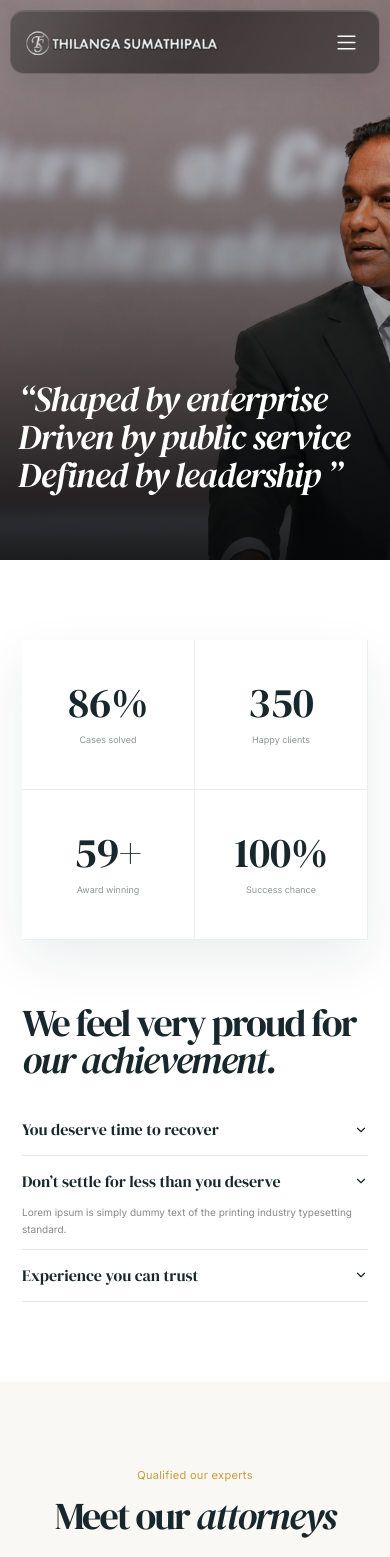
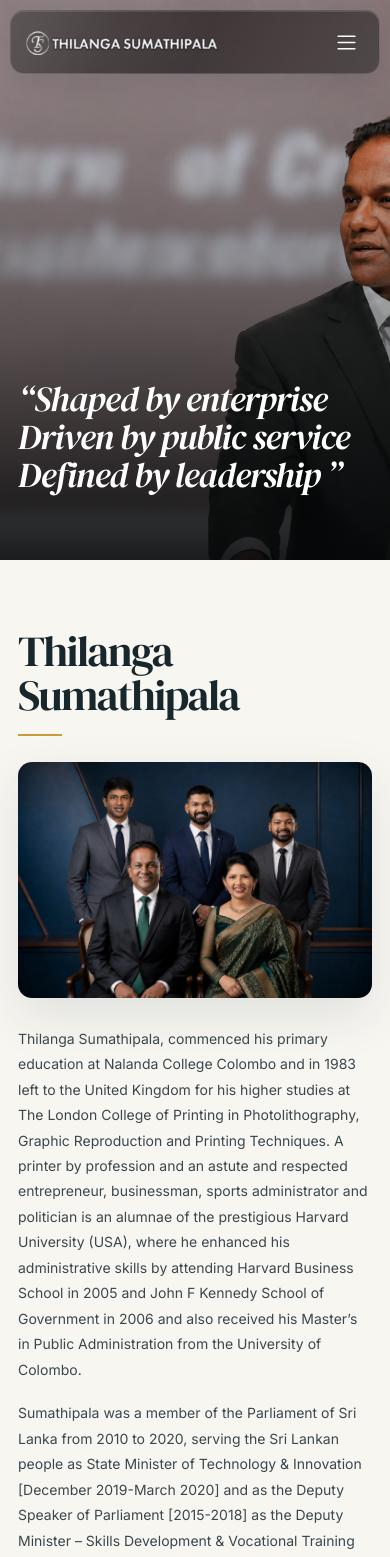
Before and after one commit to DIGIsumi2026/thilanga.lk, a React (Vite) app in the folder frontend/: page /about-me in a window 390 px wide. Shown: the top 1557 px of the page. Built offline with nearby package versions, Linux system fonts and the light colour scheme.

Commit message:
family- biography

```diff
--- a/frontend/src/assets/imageAssets.ts
+++ b/frontend/src/assets/imageAssets.ts
@@ -19,6 +19,9 @@ import quoteBackground from "../assets/images/hero/quote/quote-background.png";
 //about page
 //hero
 import aboutHero from "../assets/images/about/about-hero.png";
+
+//family image
+import aboutFanily from "../assets/images/about/about-family.png";
 
 import about from "./images/about.jpg";
 import innerAbout from "./images/inner-about.jpg";
@@ -70,6 +73,7 @@ export const imageAssets = {
 
   about: {
     hero: aboutHero,
+    family: aboutFanily,
   },
   practice: {
     businessLaw: practice1,
--- a/frontend/src/pages/About.tsx
+++ b/frontend/src/pages/About.tsx
@@ -1,7 +1,6 @@
 import { motion } from "framer-motion";
 import AboutIntro from "../sections/about/AboutIntro";
-import AchievementSection from "../sections/home/AchievementSection";
-import AttorneysSection from "../sections/home/AttorneysSection";
+import AboutBiography from "../sections/about/AboutBiography";
 import "../styles/about.css";
 export default function About() {
   return (
@@ -11,8 +10,7 @@ export default function About() {
       exit={{ opacity: 0 }}
     >
       <AboutIntro />
-      <AchievementSection />
-      <AttorneysSection />
+      <AboutBiography/>
     </motion.main>
   );
 }
--- /dev/null
+++ b/frontend/src/sections/about/AboutBiography.tsx
@@ -0,0 +1,156 @@
+import {useEffect,useRef} from 'react';
+import {animate,stagger} from 'animejs';
+import {imageAssets} from '../../assets/imageAssets';
+
+const biographyParagraphs = [
+  `Thilanga Sumathipala, commenced his primary education at Nalanda College Colombo and in 1983 left to the United Kingdom for his higher studies at The London College of Printing in Photolithography, Graphic Reproduction and Printing Techniques. A printer by profession and an astute and respected entrepreneur, businessman, sports administrator and politician is an alumnae of the prestigious Harvard University (USA), where he enhanced his administrative skills by attending Harvard Business School in 2005 and John F Kennedy School of Government in 2006 and also received his Master’s in Public Administration from the University of Colombo.`,
+
+  `Sumathipala was a member of the Parliament of Sri Lanka from 2010 to 2020, serving the Sri Lankan people as State Minister of Technology & Innovation [December 2019-March 2020] and as the Deputy Speaker of Parliament [2015-2018] as the Deputy Minister – Skills Development & Vocational Training [2015].`,
+
+  `A dedicated family man, Sumathipala and his wife Samadara have three sons, Udhantha, Dulantha and Sajantha, all of who are following in their father’s footsteps as astute minded young professionals.`,
+
+  `The son of late U W Sumathipala, doyen of the post-independence era business world and the world of Arts in Sri Lanka as a producer of world-class movies and Late Milina Sumathipala PhD, a pious Buddhist and philanthropist an addition to also being an astute and visionary business-woman, young and ambitious Sumathipala got his first taste of the corporate world in [1986] as a mere teen when his father’s untimely demise left the responsibilities of nurturing the families diversified business holdings on his shoulders.`,
+
+  `Exhibiting the vision, acumen, pragmatism and dedication that have grown to be synonymous with his personal and professional personae even from that tender age, Sumathipala together with his close-knit family of five sisters and brother, nurtured and grew the diverse business holdings of construction, trade, publications, media, sport, and financial services over a period of 28 years prior to stepping down from active business to pursue his personal passions – sport and politics.`,
+
+  `A passionate Cricketer, and globally respected Sports Administrator, Sumathipala was elected and served numerous terms as the President of Sri Lanka Cricket, the President of the Asian Cricket Council, and as a Director of the International Cricket Council.`,
+];
+
+const AboutBiography = () => {
+  const sectionRef = useRef<HTMLElement | null>(null);
+  const hasAnimatedRef = useRef(false);
+
+  useEffect(() => {
+    const section = sectionRef.current;
+
+    if (!section) return;
+
+    const title = section.querySelector<HTMLElement>('.about-biography-title');
+    const titleLine = section.querySelector<HTMLElement>('.about-biography-title-line');
+    const image = section.querySelector<HTMLElement>('.about-biography-image-wrap');
+    const paragraphs = section.querySelectorAll<HTMLElement>('.about-biography-text p');
+
+    const reducedMotion = window.matchMedia(
+      '(prefers-reduced-motion: reduce)',
+    ).matches;
+
+    if (reducedMotion) {
+      if (title) title.style.opacity = '1';
+      if (titleLine) titleLine.style.opacity = '1';
+      if (image) image.style.opacity = '1';
+
+      paragraphs.forEach((paragraph) => {
+        paragraph.style.opacity = '1';
+      });
+
+      return;
+    }
+
+    const runAnimation = () => {
+      if (hasAnimatedRef.current) return;
+
+      hasAnimatedRef.current = true;
+
+      if (title) {
+        animate(title,{
+          opacity:[0,1],
+          translateY:[32,0],
+          duration:900,
+          ease:'outExpo',
+        });
+      }
+
+      if (titleLine) {
+        animate(titleLine,{
+          opacity:[0,1],
+          scaleX:[0,1],
+          duration:800,
+          delay:180,
+          ease:'outExpo',
+        });
+      }
+
+      if (image) {
+        animate(image,{
+          opacity:[0,1],
+          translateX:[-38,0],
+          scale:[0.985,1],
+          duration:1100,
+          delay:220,
+          ease:'outExpo',
+        });
+      }
+
+      if (paragraphs.length) {
+        animate(paragraphs,{
+          opacity:[0,1],
+          translateY:[24,0],
+          delay:stagger(110,{
+            start:320,
+          }),
+          duration:800,
+          ease:'outExpo',
+        });
+      }
+    };
+
+    const observer = new IntersectionObserver(
+      ([entry]) => {
+        if (!entry.isIntersecting) return;
+
+        runAnimation();
+        observer.disconnect();
+      },
+      {
+        threshold:0.12,
+        rootMargin:'0px 0px -8% 0px',
+      },
+    );
+
+    observer.observe(section);
+
+    return () => {
+      observer.disconnect();
+    };
+  },[]);
+
+  return (
+    <section
+      ref={sectionRef}
+      className="about-biography-section"
+    >
+      <div className="about-biography-container">
+        <header className="about-biography-header">
+          <h2 className="about-biography-title">
+            Thilanga Sumathipala
+          </h2>
+
+          <span
+            className="about-biography-title-line"
+            aria-hidden="true"
+          />
+        </header>
+
+        <div className="about-biography-content">
+          <figure className="about-biography-image-wrap">
+            <img
+              src={imageAssets.about.family}
+              alt="Thilanga Sumathipala with his family"
+              className="about-biography-image"
+            />
+          </figure>
+
+          <div className="about-biography-text">
+            {biographyParagraphs.map((paragraph,index) => (
+              <p key={index}>
+                {paragraph}
+              </p>
+            ))}
+          </div>
+        </div>
+      </div>
+    </section>
+  );
+};
+
+export default AboutBiography;
--- a/frontend/src/styles/about.css
+++ b/frontend/src/styles/about.css
@@ -143,3 +143,169 @@
     letter-spacing: 0.09em;
   }
 }
+
+/* =========================================================
+   ABOUT BIOGRAPHY
+   ========================================================= */
+
+.about-biography-section {
+  position: relative;
+  width: 100%;
+  padding: 110px 30px 120px;
+  background: #f8f6f1;
+  color: var(--ink);
+  overflow: hidden;
+}
+
+.about-biography-container {
+  width: 100%;
+  max-width: 1440px;
+  margin: 0 auto;
+}
+
+.about-biography-header {
+  margin-bottom: 34px;
+}
+
+.about-biography-title {
+  margin: 0;
+  color: var(--ink);
+  font-family: var(--serif);
+  font-size: clamp(48px,4vw,78px);
+  font-weight: 400;
+  line-height: 1;
+  letter-spacing: -0.05px;
+  opacity: 0;
+}
+
+.about-biography-title-line {
+  width: 58px;
+  height: 2px;
+  margin-top: 20px;
+  display: block;
+  background: var(--gold);
+  opacity: 0;
+  transform-origin: left center;
+}
+
+.about-biography-content::after {
+  content: "";
+  display: block;
+  clear: both;
+}
+
+.about-biography-image-wrap {
+  width: min(48%,670px);
+  margin: 0 42px 28px 0;
+  float: left;
+  border-radius: 20px;
+  overflow: hidden;
+  opacity: 0;
+  box-shadow: 0 18px 50px rgba(13,41,51,0.1);
+}
+
+.about-biography-image {
+  width: 100%;
+  height: auto;
+  display: block;
+  object-fit: cover;
+}
+
+.about-biography-text {
+  color: #39484e;
+  font-family: var(--sans);
+  font-size: 15px;
+  line-height: 1.9;
+}
+
+.about-biography-text p {
+  margin: 0 0 20px;
+  opacity: 0;
+}
+
+.about-biography-text p:last-child {
+  margin-bottom: 0;
+}
+
+@media (max-width: 1100px) {
+  .about-biography-section {
+    padding: 90px 26px 100px;
+  }
+
+  .about-biography-title {
+    font-size: clamp(44px,6vw,64px);
+  }
+
+  .about-biography-image-wrap {
+    width: 47%;
+    margin-right: 32px;
+    margin-bottom: 24px;
+  }
+
+  .about-biography-text {
+    font-size: 14px;
+    line-height: 1.85;
+  }
+}
+
+@media (max-width: 900px) {
+  .about-biography-section {
+    padding: 80px 22px 90px;
+  }
+
+  .about-biography-header {
+    margin-bottom: 30px;
+  }
+
+  .about-biography-image-wrap {
+    width: 100%;
+    margin: 0 0 34px;
+    float: none;
+    border-radius: 18px;
+  }
+
+  .about-biography-text {
+    width: 100%;
+    font-size: 15px;
+    line-height: 1.85;
+  }
+
+  .about-biography-text p {
+    margin-bottom: 20px;
+  }
+}
+
+@media (max-width: 600px) {
+  .about-biography-section {
+    padding: 70px 18px 78px;
+  }
+
+  .about-biography-header {
+    margin-bottom: 26px;
+  }
+
+  .about-biography-title {
+    font-size: clamp(38px,11vw,52px);
+    line-height: 1.02;
+    letter-spacing: -1.6px;
+  }
+
+  .about-biography-title-line {
+    width: 44px;
+    margin-top: 16px;
+  }
+
+  .about-biography-image-wrap {
+    margin-bottom: 28px;
+    border-radius: 14px;
+  }
+
+  .about-biography-text {
+    font-size: 14px;
+    line-height: 1.82;
+  }
+
+  .about-biography-text p {
+    margin-bottom: 18px;
+  }
+}
```
Also changed, not shown: frontend/src/assets/images/about/about-family.png (added).
